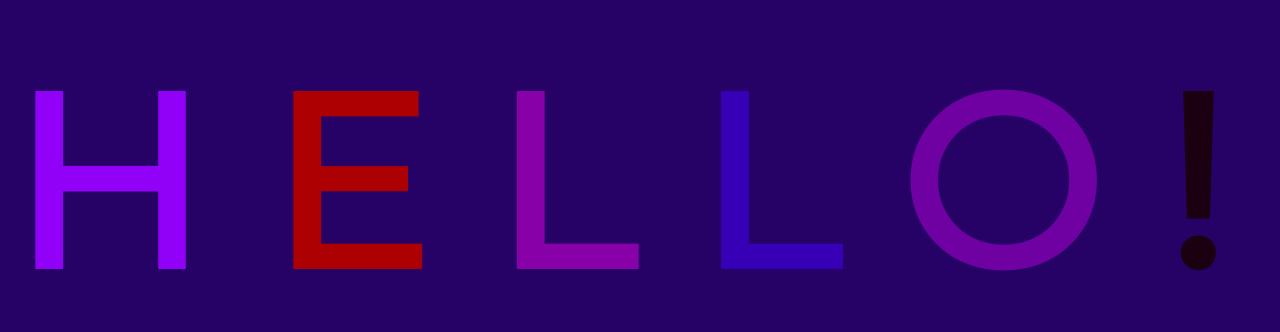
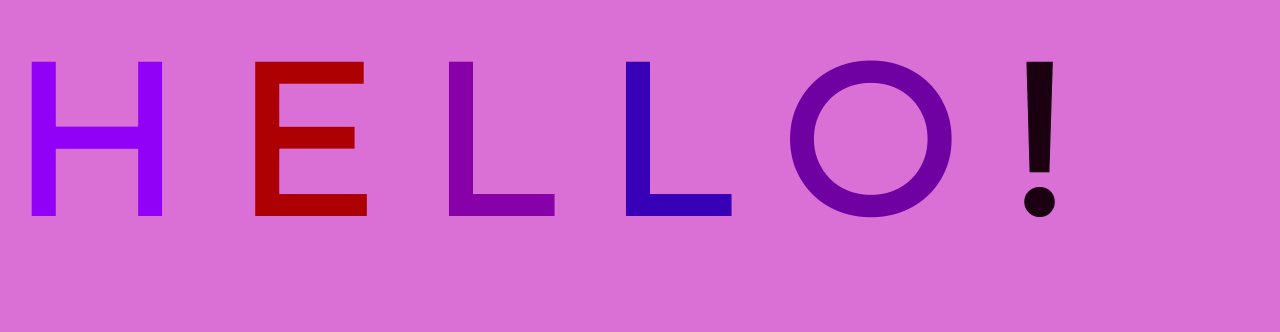
Before and after one commit to CyberMermaid/AnimatedTextGitDemo, a plain HTML site: page index.html in a window 1280 px wide. Shown: the part 124-456 px from the top of the page. Drawn offline with Linux system fonts and the light colour scheme.

Commit message:
someone else did this

```diff
--- a/app.css
+++ b/app.css
@@ -2,11 +2,11 @@ body{
     align-items: center;
     justify-content: center;
     height: 100vh;
-    background-color: rgb(38, 2, 103);
+    background-color:orchid;
 }
 
 h1{
-    font-size: 15rem;
+    font-size: 13rem;
     font-family: Montserrat;
 }
 
```
